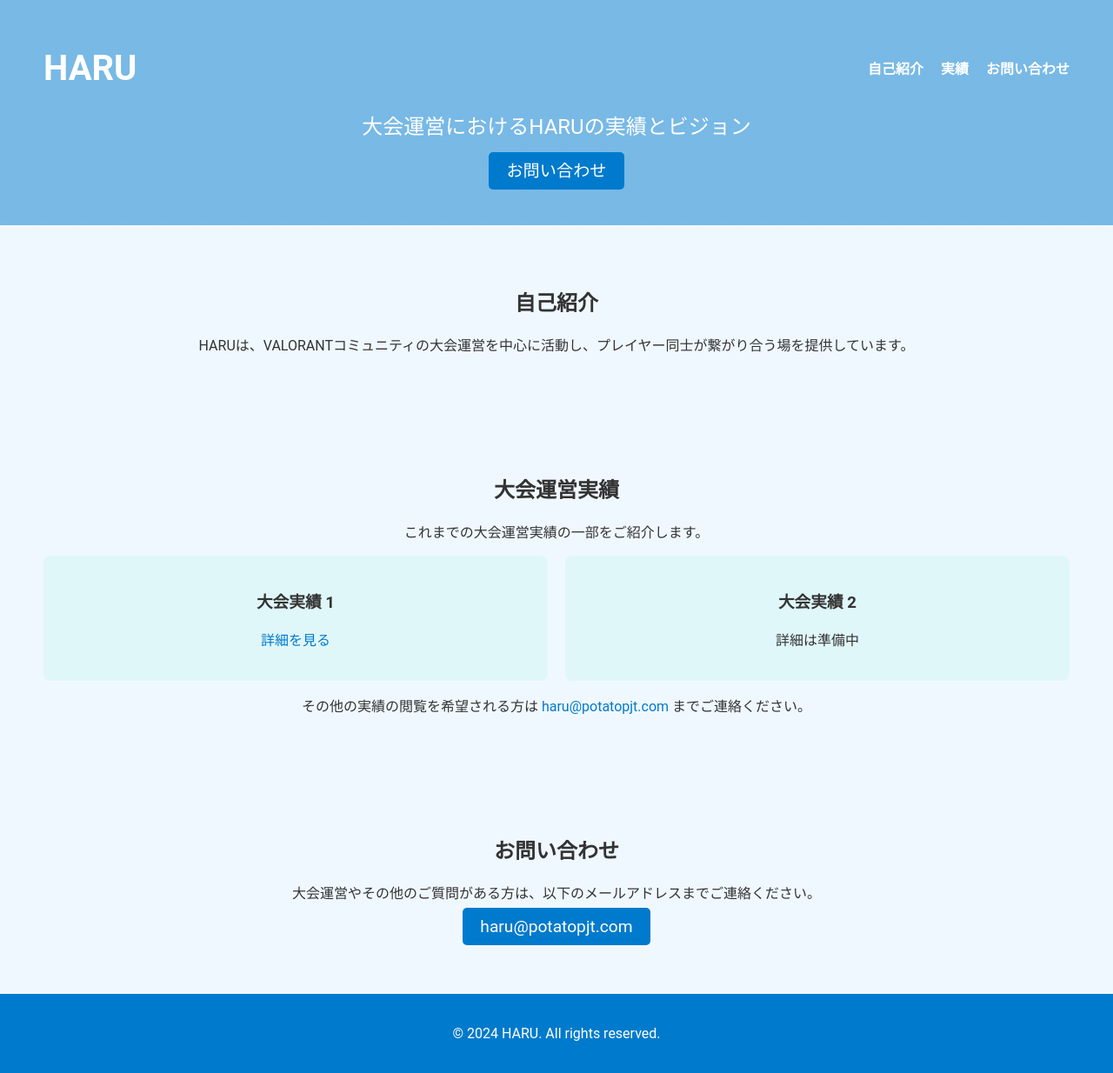
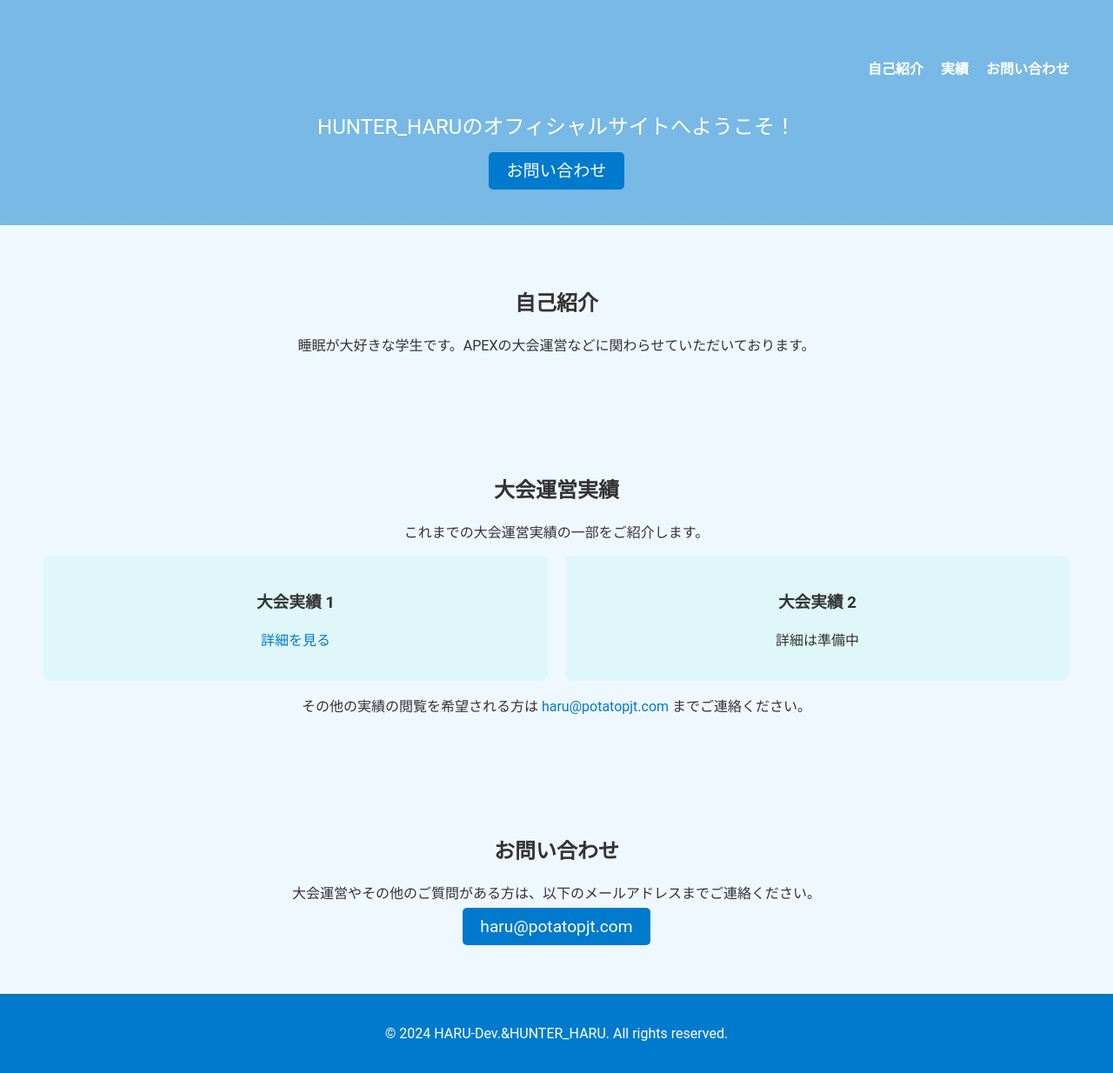
Before and after one commit to Hunter-haru/node_js_works, a website: page public/index.html in a window 1280 px wide. Shown: the whole page at 87% size. Drawn offline with Linux system fonts and the light colour scheme.

Commit message:
自己紹介を改善

```diff
--- a/public/index.html
+++ b/public/index.html
@@ -10,7 +10,6 @@
   <header>
     <div class="header-container">
       <div class="logo">
-        <h1>HARU</h1>
       </div>
       <nav>
         <ul>
@@ -21,14 +20,14 @@
       </nav>
     </div>
     <div class="hero">
-      <p>大会運営におけるHARUの実績とビジョン</p>
+      <p>HUNTER_HARUのオフィシャルサイトへようこそ！</p>
       <a href="#contact" class="cta-button">お問い合わせ</a>
     </div>
   </header>
 
   <section id="about" class="about">
     <h2>自己紹介</h2>
-    <p>HARUは、VALORANTコミュニティの大会運営を中心に活動し、プレイヤー同士が繋がり合う場を提供しています。</p>
+    <p>睡眠が大好きな学生です。APEXの大会運営などに関わらせていただいております。</p>
   </section>
 
   <section id="achievements" class="achievements">
@@ -55,7 +54,7 @@
   </section>
 
   <footer>
-    <p>&copy; 2024 HARU. All rights reserved.</p>
+    <p>&copy; 2024 HARU-Dev.&HUNTER_HARU. All rights reserved.</p>
   </footer>
 </body>
 </html>
```
